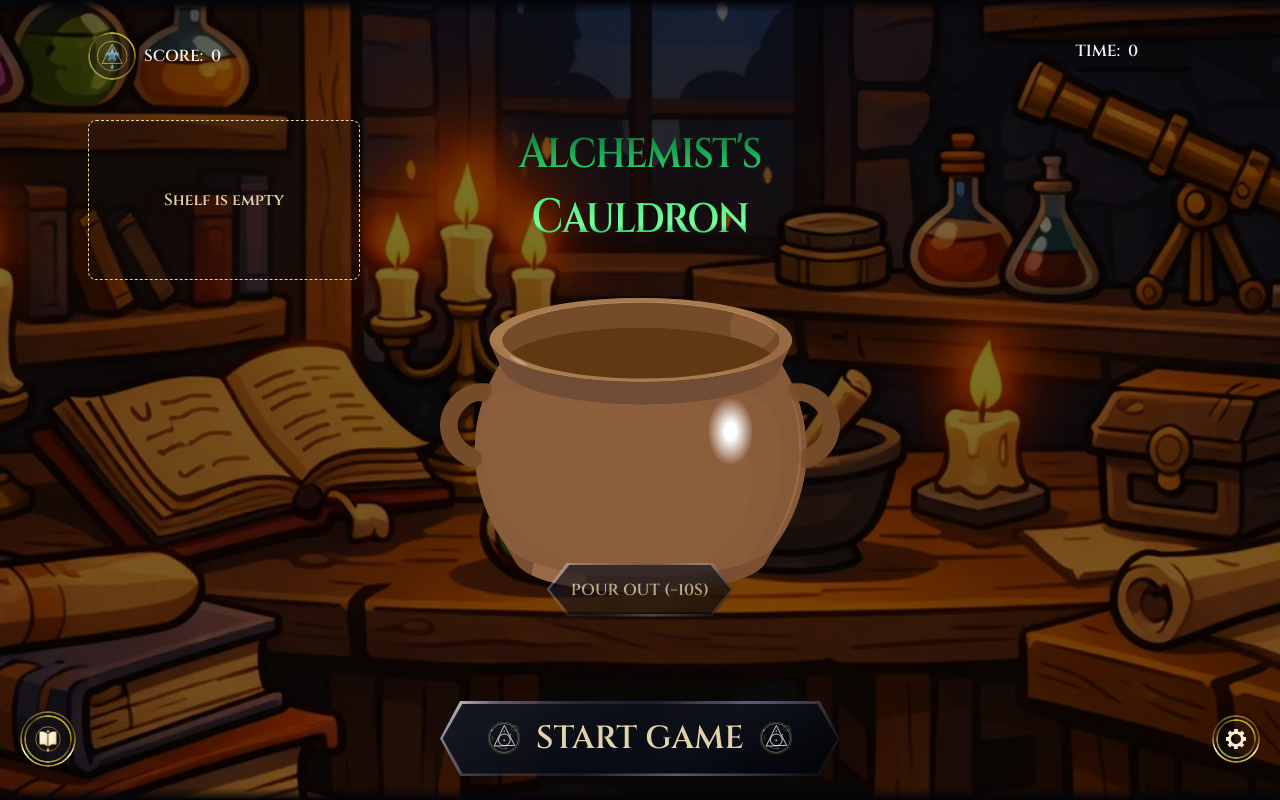
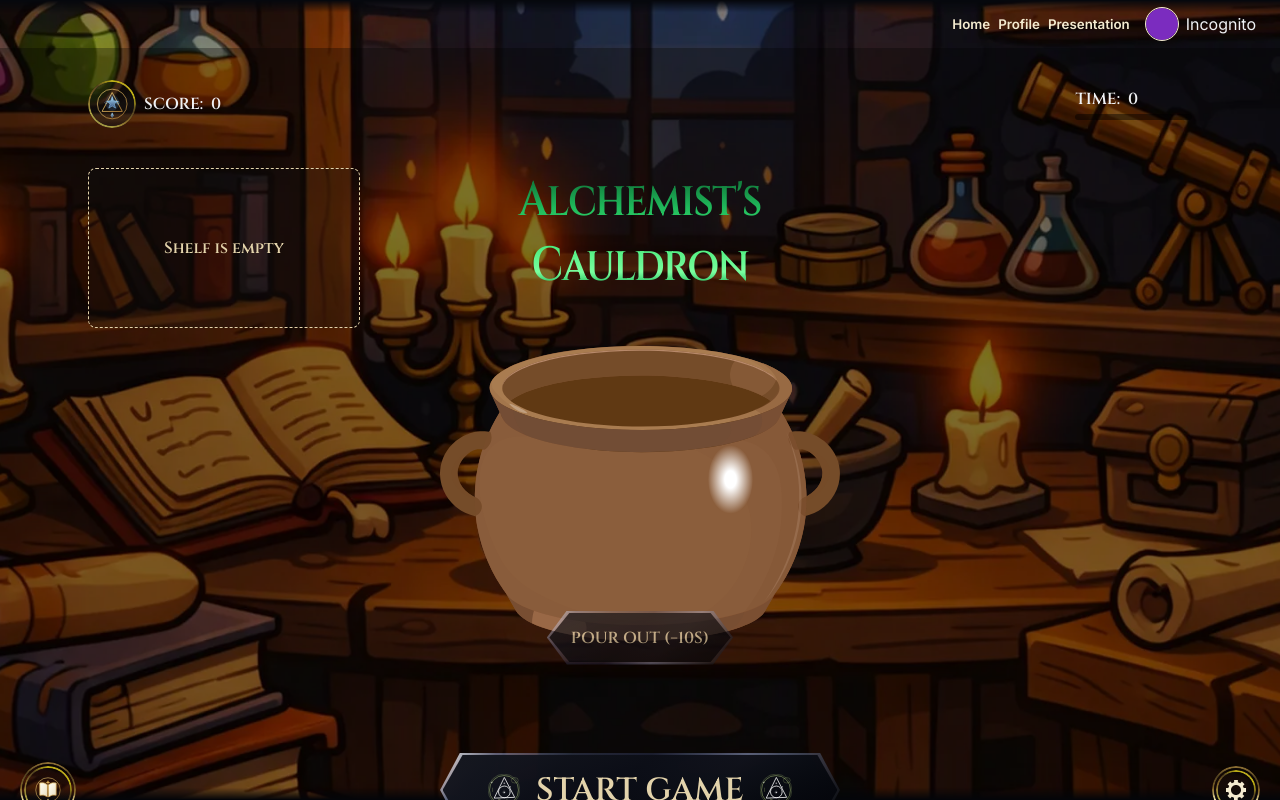
Before and after one commit to MaryAnzh/Alchemist-s-Cauldron, a website built with Vite: page index.html in a window 1280 px wide. Built offline with nearby package versions, Linux system fonts and the light colour scheme.

Commit message:
fix: header nav

```diff
--- a/src/app.scss
+++ b/src/app.scss
@@ -1,26 +1,23 @@
 @use './styles/mixin/media.scss' as *;
-
 .app {
   position: relative;
+
   width: 100%;
   max-width: $desktop-lg;
   height: fit-content;
   min-height: 100%;
   display: grid;
-  grid-template-rows: auto 1fr auto;
-  grid-template-columns: 100%;
-  overflow: auto;
-
-  align-items: center;
-  justify-content: space-between;
+  grid-template-rows: min-content auto;
   background-image: url('/bg_tablet.webp');
   background-repeat: no-repeat;
   background-size: cover;
   background-position: center;
-  gap: var(--size-1);
+
   font-family: var(--font-main);
   font-size: var(--font-size-md);
   color: var(--color-text-light);
+  z-index: 1;
+  overflow: auto;
 
   &::after {
     content: '';
@@ -31,12 +28,28 @@
     background-color: rgba(0, 0, 0, 0.3);
     z-index: 0;
   }
+}
+
+.app-wrap {
+  width: 100%;
+  height: fit-content;
+  min-height: 100%;
+  display: grid;
+  grid-template-rows: auto 1fr auto;
+  grid-template-columns: 100%;
+
+  align-items: center;
+  justify-content: space-between;
+
+  gap: var(--size-1);
+
   .app-game-view {
     z-index: 2;
 
     main {
       width: 100%;
-      height: 100%;
+      min-height: 100%;
+      height: fit-content;
     }
   }
 }
@@ -45,6 +58,8 @@
   .app {
     background-image: url('/bg_laptop.webp');
     background-size: cover;
+  }
+  .app-wrap {
     gap: var(--size-2);
   }
 }
--- a/src/app.ts
+++ b/src/app.ts
@@ -15,10 +15,13 @@ import type { GameOverReasonType, LeaderboardStorageType, RecipeType } from '@ty
 
 import { Game, Profile, Presentation } from '@pages';
 import { router, type RoutePath } from '@router';
+import { Header } from './ui/layout/header/Header';
 
 export class App extends Component {
   root: HTMLElement;
+  appWrap!: Component;
   store = store;
+  currentPage: Component | null = null;
   currentView: Component | null = null;
   portal!: Portal;
 
@@ -82,6 +85,23 @@ export class App extends Component {
 
     // Keyboard shortcuts: one handler, active only while playing
     document.addEventListener('keydown', (e) => this.handleHotkeys(e));
+
+    this.render();
+  }
+
+  render() {
+    this.node.innerHTML = '';
+
+    new Header({
+      parentNode: this.node,
+      router,
+    });
+
+    this.appWrap = new Component({
+      parentNode: this.node,
+      tagName: 'div',
+      className: 'app-wrap',
+    });
   }
 
   private setView(view: Component) {
@@ -103,7 +123,7 @@ export class App extends Component {
     this.portal.unmount();
 
     const view = new StartGame({
-      parentNode: this.node,
+      parentNode: this.appWrap.node,
       callback: () => this.handleStartGame(),
     });
 
@@ -123,7 +143,7 @@ export class App extends Component {
     } = this.store.getState();
 
     const view = new Component({
-      parentNode: this.node,
+      parentNode: this.appWrap.node,
       tagName: 'div',
       className: 'app-game-view',
     });
@@ -163,7 +183,7 @@ export class App extends Component {
     this.portal.unmount();
 
     const view = new GameOver({
-      parentNode: this.node,
+      parentNode: this.appWrap.node,
       score,
       isRecord,
       reason,
@@ -277,9 +297,9 @@ export class App extends Component {
   }
 
   private handleRoute(route: RoutePath) {
+    this.currentView?.destroy();
     if (route === ROUTES[HOME]) {
-      if (this.currentView instanceof Profile) this.renderStartView();
-      else if (!this.currentView) this.renderStartView();
+      this.renderStartView();
       return;
     }
     if (route === ROUTES[PRESENTATION]) {
@@ -294,7 +314,7 @@ export class App extends Component {
     if (status === PLAYING || status === PAUSED) this.store.exitToMenu();
     this.portal.unmount();
 
-    this.setView(new Profile({ parentNode: this.node, router }));
+    this.setView(new Profile({ parentNode: this.appWrap.node, router }));
   }
 
   renderPresentationView() {
@@ -302,6 +322,6 @@ export class App extends Component {
     if (status === PLAYING || status === PAUSED) this.store.exitToMenu();
     this.portal.unmount();
 
-    this.setView(new Presentation({ parentNode: this.node }));
+    this.setView(new Presentation({ parentNode: this.appWrap.node }));
   }
 }
--- a/src/constants/route.ts
+++ b/src/constants/route.ts
@@ -6,3 +6,9 @@ export const ROUTES = {
   STATS: '/profile/stats',
   [PRESENTATION]: '/presentation',
 } as const;
+
+export const ROUTES_MAP = [
+  { name: HOME, path: ROUTES[HOME] },
+  { name: PROFILE, path: ROUTES[PROFILE] },
+  { name: PRESENTATION, path: ROUTES[PRESENTATION] },
+];
--- a/src/pages/presentation/Presentation.ts
+++ b/src/pages/presentation/Presentation.ts
@@ -7,4 +7,7 @@ export class Presentation extends Component {
   constructor({ parentNode }: PresentationProps) {
     super({ parentNode, className: 'app-presentation', content: 'Presentation' });
   }
+  destroy(): void {
+    super.destroy();
+  }
 }
--- a/src/ui/common/Button/Button.ts
+++ b/src/ui/common/Button/Button.ts
@@ -2,7 +2,7 @@ import type { IconPickerType, ParentNodeType } from '@types';
 import { Component } from '@ui';
 import { ICON_PICKER } from '@constants';
 
-type ColorType = 'magic' | 'magic-icon' | 'arrow-right' | 'arrow-left' | 'magic-icon-2';
+type ColorType = 'magic' | 'magic-icon' | 'arrow-right' | 'arrow-left' | 'magic-icon-2' | 'dark';
 
 export type ButtonProps = ParentNodeType & {
   className?: string;
--- a/src/ui/common/Button/button.scss
+++ b/src/ui/common/Button/button.scss
@@ -18,7 +18,14 @@ $btn-polygon: polygon(20px 0%, 100% 0%, calc(100% - 20px) 50%, 100% 100%, 20px 1
   white-space: nowrap;
   outline-offset: var(--border-lg-neg);
   border: none;
-  background: transparent &_fullWidth {
+  background: transparent;
+
+  span::first-letter {
+    display: block;
+    text-transform: uppercase;
+  }
+
+  &_fullWidth {
     width: 100%;
   }
 
@@ -41,6 +48,13 @@ $btn-polygon: polygon(20px 0%, 100% 0%, calc(100% - 20px) 50%, 100% 100%, 20px 1
     font-size: var(--font-size-md);
     border-radius: var(--radius-md);
     height: var(--size-6);
+  }
+  &_dark {
+    color: var(--color-parchment);
+
+    &:hover {
+      color: var(--color-bg-light);
+    }
   }
 
   &_empty {
--- a/src/ui/layout/game-header/GameHeader.ts
+++ b/src/ui/layout/game-header/GameHeader.ts
@@ -17,7 +17,7 @@ export class GameHeader extends Component {
     showLives = true,
     showPauseButton = true,
   }: GameHeaderProps) {
-    super({ parentNode, tagName: 'header', className: 'app-game-header' });
+    super({ parentNode, tagName: 'div', className: 'app-game-header' });
     this.render(currentLivesCount, maxLives, showLives, showPauseButton);
   }
 
--- /dev/null
+++ b/src/ui/layout/header/Header.ts
@@ -0,0 +1,65 @@
+import { ROUTES, ROUTES_MAP } from '@constants';
+import type { Router } from '@router';
+import type { ParentNodeType } from '@types';
+import { Button, Component } from '@ui';
+
+type HeaderProps = ParentNodeType & {
+  router: Router;
+};
+
+export class Header extends Component {
+  router: Router;
+
+  userName!: Component;
+  userLogo!: Component;
+
+  constructor({ parentNode, router }: HeaderProps) {
+    super({ parentNode, tagName: 'header', className: 'app-header' });
+
+    this.router = router;
+
+    this.render();
+  }
+
+  render() {
+    const nav = new Component({
+      parentNode: this.node,
+      tagName: 'nav',
+      className: 'app-header_nav',
+    });
+    ROUTES_MAP.forEach(({ name }) => {
+      new Button({
+        parentNode: nav.node,
+        variant: 'empty',
+        text: name,
+        color: 'dark',
+        onClick: () => this.router.navigate(ROUTES[name]),
+      });
+    });
+
+    const user = new Component({
+      parentNode: this.node,
+      tagName: 'div',
+      className: 'app-header_user',
+    });
+
+    new Component({
+      parentNode: user.node,
+      tagName: 'span',
+      className: 'app-header_user_logo',
+    });
+
+    this.userName = new Component({
+      parentNode: user.node,
+      tagName: 'span',
+      className: 'app-header_user_name',
+      content: 'Incognito',
+    });
+
+    this.userLogo = new Component({
+      parentNode: this.node,
+      tagName: 'div',
+      className: 'app-header_user-logo',
+    });
+  }
+}
--- /dev/null
+++ b/src/ui/layout/header/header.scss
@@ -0,0 +1,46 @@
+.app-header {
+  z-index: 9;
+  width: 100%;
+  display: flex;
+  justify-content: flex-end;
+  padding: var(--size-1);
+  gap: var(--size-2);
+  align-items: center;
+
+  &_nav {
+    display: flex;
+    gap: var(--size-1);
+    font-family: var(--font-title);
+    font-size: var(--font-size-md);
+    align-items: center;
+
+    a {
+      text-decoration: none;
+      color: var(--input-text-color);
+      transition: color 0.3s;
+      cursor: pointer;
+
+      &::first-letter {
+        text-transform: uppercase;
+      }
+      &:hover {
+        color: var(--input-text-color-hover);
+      }
+    }
+  }
+
+  &_user {
+    display: flex;
+    gap: var(--size-1);
+    align-items: center;
+
+    &_logo {
+      width: var(--size-4);
+      height: var(--size-4);
+      border-radius: 50%;
+      background-color: var(--color-accent);
+      outline: 1px solid var(--color-parchment);
+      offset: -1px;
+    }
+  }
+}
--- a/src/ui/layout/index.ts
+++ b/src/ui/layout/index.ts
@@ -1,2 +1,4 @@
 export { GameHeader } from './game-header/GameHeader';
 export { Footer } from './footer/Footer';
+
+export { Header } from './header/Header';
--- a/src/ui/layout/style.scss
+++ b/src/ui/layout/style.scss
@@ -1,2 +1,4 @@
 @use './game-header/gameHeader.scss' as *;
 @use './footer/footer.scss' as *;
+
+@use './header/header.scss' as *;
--- a/src/ui/view/StartGame/startGame.scss
+++ b/src/ui/view/StartGame/startGame.scss
@@ -1,10 +1,7 @@
 @use '../../../styles/mixin/media.scss' as *;
 
 .app-start-game-dialog {
-  position: fixed;
-  inset: 0;
   width: 100%;
-  height: 100%;
   display: grid;
   grid-template-rows: auto minmax(0, 1fr) auto;
   align-items: stretch;
```
